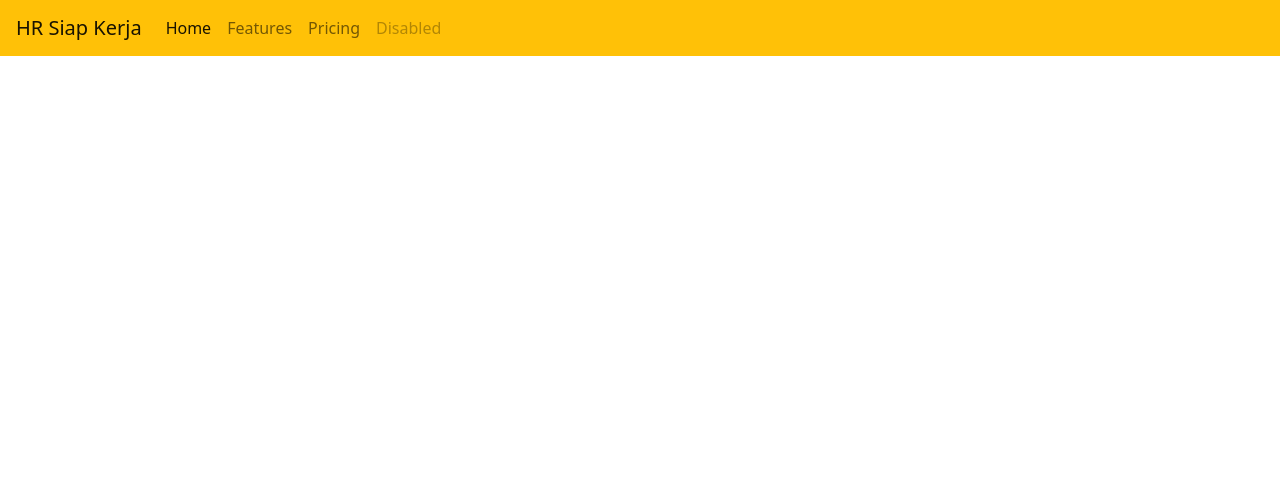
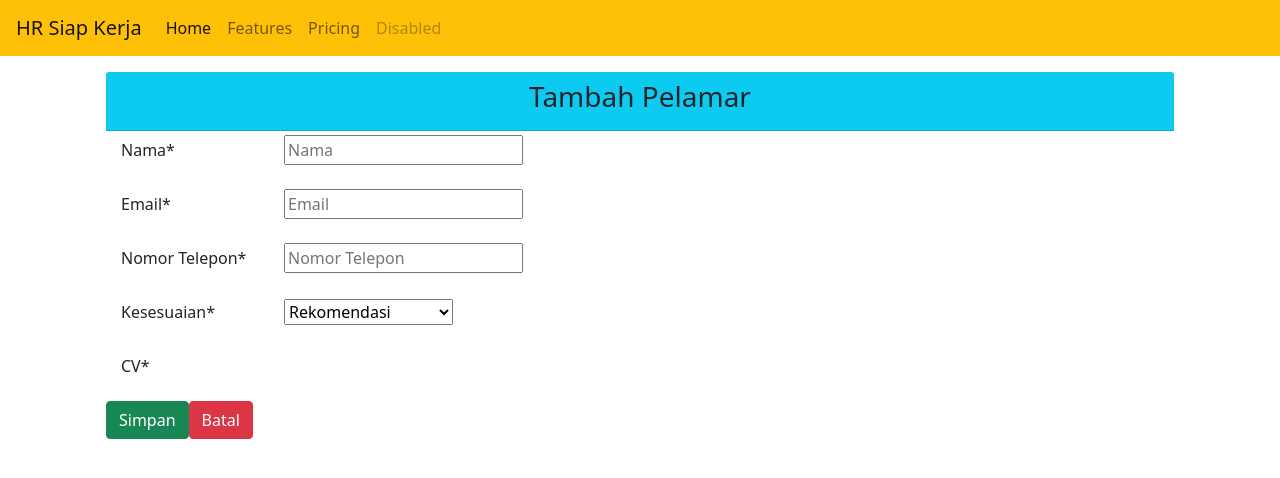
Before and after one commit to kevinasyraf/vue-hrsiapkerja, a Vue app: page /tambahpelamar in a window 1280 px wide. Shown: the top 478 px of the page. Built offline with nearby package versions, Linux system fonts and the light colour scheme; no server answers; the HTML template or start-up script is replaced by a standard one.

Commit message:
Tambah Lowongan

```diff
--- a/src/components/TambahLowongan.vue
+++ b/src/components/TambahLowongan.vue
@@ -1,5 +1,5 @@
 <template>
-<div class ="container-fluid" style="margin: 88px,350px,350px">
+<div class ="container-fluid" style="margin: 5%,5%,5%">
     <div class="container">
         <div class="card-header bg-info text-center">
             <h3>Tambah Lowongan</h3>
@@ -7,10 +7,10 @@
     <form>
        <div class="form-group">
            <label class="col-sm-2 col-form-label"> Divisi* </label>
-           <select>
-               <option> Option 1 </option>
-               <option> Option 2 </option>
+           <select v-model="paket.idDivisi">
+               <option v-for="item in listDivisi" v-bind:key="item.id" :value="item.id"> {{item.login}} </option>
            </select>
+
        </div>
        <div class="form-group">
            <label class="col-sm-2 col-form-label"> Posisi* </label>
@@ -46,8 +46,29 @@
 </div>
 </template>
 <script>
+import axios from "axios";
 export default {
-   name: 'tambah-lowongan'
+   name: 'tambah-lowongan',
+   data (){
+       return{
+           listDivisi:[],
+           paket: {
+               idDivisi:Number,
+               posisi: String,
+               jenisLowongan: String,
+               jumlahDibutuhkan: Number,
+               waktuPengerjaan: Number,
+           }
+       }
+   },
+   mounted() {
+    axios
+      .get("https://api.github.com/users") //ganti APInya
+      .then((resp) => {
+        console.warn(resp.data);
+        this.listDivisi =resp.data;
+      });
+  },
 }
 //post method atau get
 </script>
--- a/src/components/TambahPelamar.vue
+++ b/src/components/TambahPelamar.vue
@@ -0,0 +1,67 @@
+<template>
+<div class ="container-fluid" style="margin: 5%,5%,5%">
+    <div class="container">
+        <div class="card-header bg-info text-center">
+            <h3>Tambah Pelamar</h3>
+        </div>
+    <form>
+       <div class="form-group">
+           <label class="col-sm-2 col-form-label"> Nama* </label>
+           <input placeholder="Nama">
+       </div>
+        <div class="form-group">
+           <label class="col-sm-2 col-form-label"> Email* </label>
+           <input placeholder="Email">
+       </div>
+       <div class="form-group">
+           <label class="col-sm-2 col-form-label"> Nomor Telepon* </label>
+           <input placeholder="Nomor Telepon">
+       </div>
+       <div class="form-group">
+           <label class="col-sm-2 col-form-label"> Kesesuaian* </label>
+           <select>
+               <option> Rekomendasi </option>
+               <option> Dipertimbangkan </option>
+               <option> Tidak Rekomendasi </option>
+           </select>
+       </div>
+        <div class="form-group">
+           <label class="col-sm-2 col-form-label"> CV* </label>
+    </div>
+    <button type="button" class="btn btn-success btn-md">Simpan</button>
+    <button type="button" class="btn btn-danger btn-md"> Batal </button>
+    </form>
+</div>
+</div>
+</template>
+<script>
+import axios from "axios";
+export default {
+   name: 'tambah-pelamar',
+   data (){
+       return{
+           listDivisi:[],
+           paket: {
+               idDivisi:Number,
+               posisi: String,
+               jenisLowongan: String,
+               jumlahDibutuhkan: Number,
+               waktuPengerjaan: Number,
+           }
+       }
+   },
+   mounted() {
+    axios
+      .get("https://api.github.com/users") //ganti APInya
+      .then((resp) => {
+        console.warn(resp.data);
+        this.listDivisi =resp.data;
+      });
+  },
+}
+//post method atau get
+</script>
+
+<style>
+
+</style>
```
